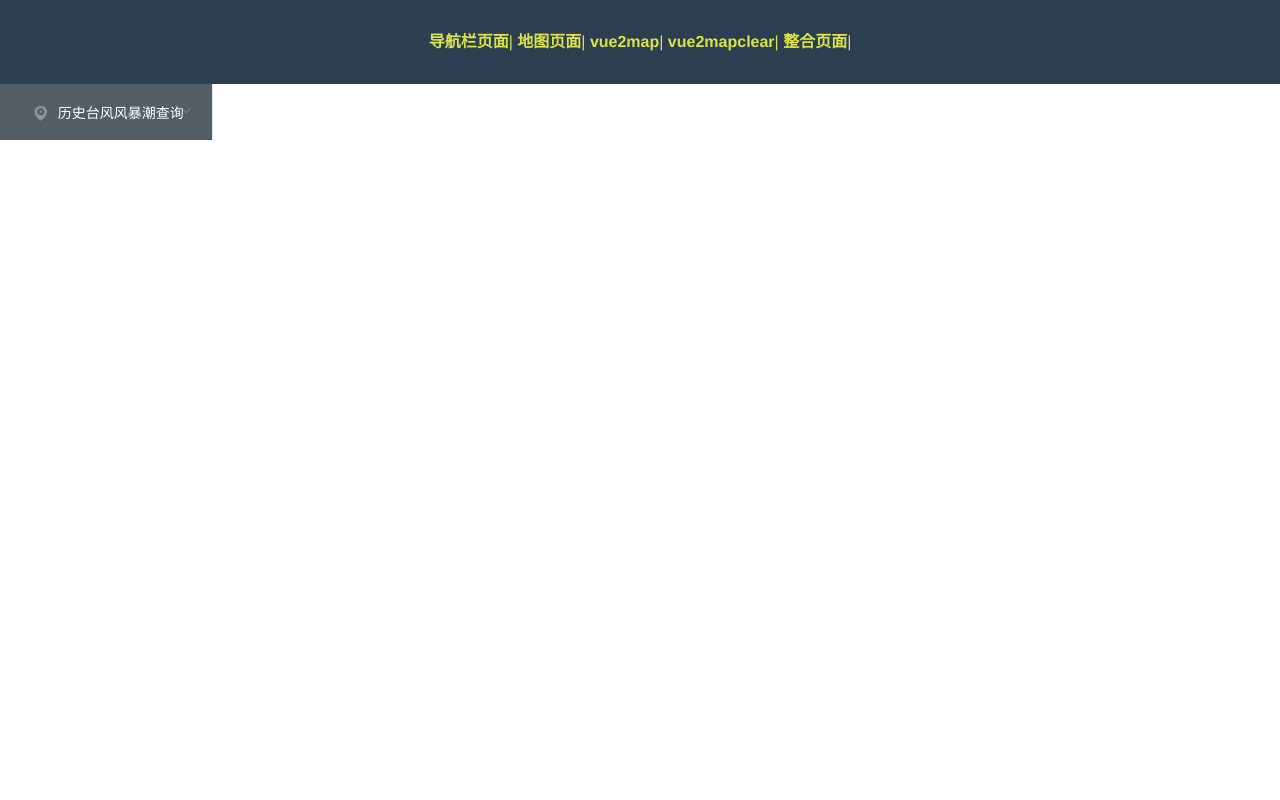
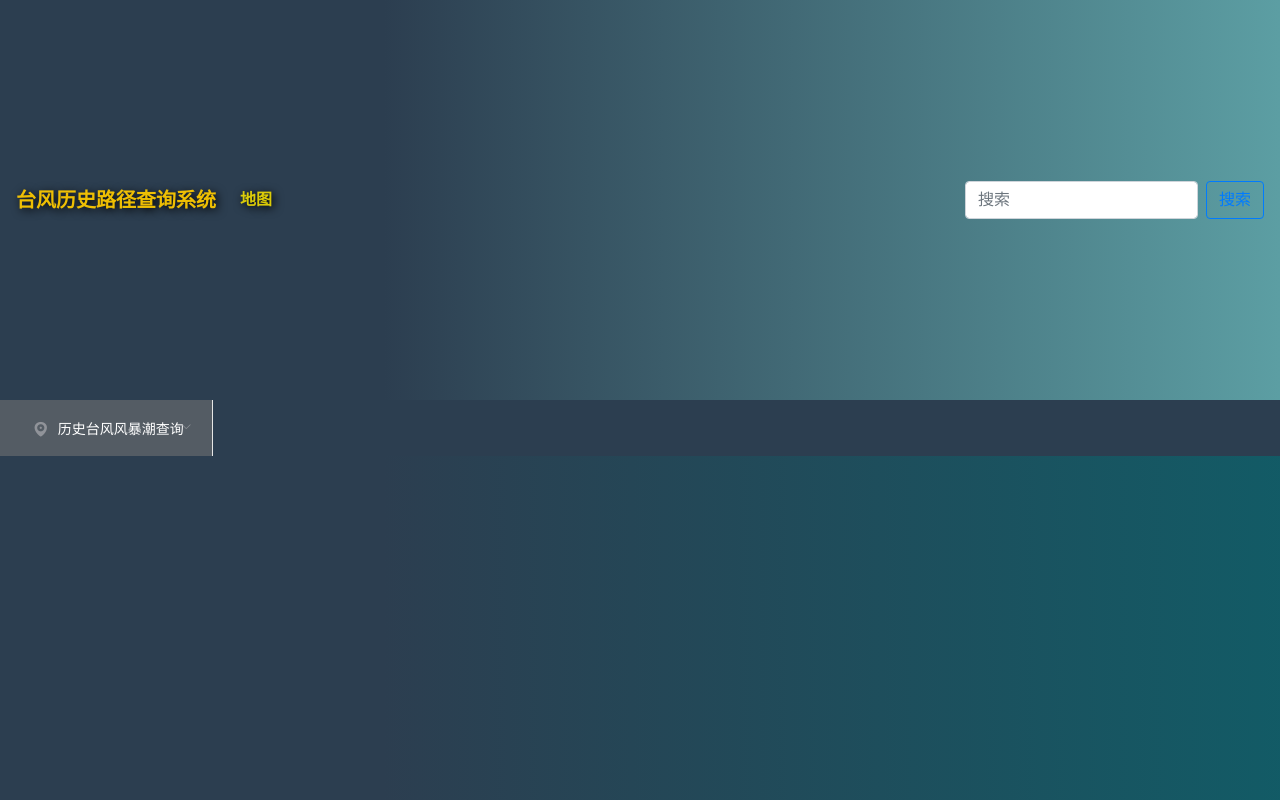
Before and after one commit to evaseemefly/TyphoonSearchSys, a Vue app in the folder webclient/: page /search/conditionByStation in a window 1280 px wide. Built offline with nearby package versions, Linux system fonts and the light colour scheme.

Commit message:
1-前台定稿版 v1

```diff
--- a/webclient/src/App.vue
+++ b/webclient/src/App.vue
@@ -1,18 +1,44 @@
 <template>
   <div id="app">
-    <div id="nav">
-      <!-- <router-link to="/">Home</router-link> |
-      <router-link to="/about">About</router-link>| -->
+    <!-- <div id="my-header"></div> -->
+    <Header></Header>
+    <!-- 测试时需要，注释掉 -->
+    <!-- <div id="nav">
       <router-link to="/index">导航栏页面</router-link>|
       <router-link to="/map">地图页面</router-link>|
       <router-link to="/vue2map">vue2map</router-link>|
       <router-link to="/vue2mapclear">vue2mapclear</router-link>|
       <router-link to="/main">整合页面</router-link>|
-    </div>
+    </div> -->
     <router-view />
+    <!-- <div id="my-footer"></div> -->
+    <Footer></Footer>
   </div>
 </template>
+<script lang="ts">
+import { Component, Prop, Vue } from "vue-property-decorator";
+import Footer from "@/views/footer/footer.vue";
+import Header from "@/views/head/header.vue";
+
+@Component({
+  components: { Footer, Header }
+})
+export default class right_bar extends Vue {}
+</script>
+
 <style scoped>
+/* 顶部及底部预留的空间 */
+/* #my-header {
+  background: red;
+  width: 100%;
+  flex: 1;
+} */
+/* 顶部及底部放在组件中 */
+/* #my-footer {
+  background: green;
+  width: 100%;
+  flex: 1;
+} */
 #app {
   font-family: "Avenir", Helvetica, Arial, sans-serif;
   -webkit-font-smoothing: antialiased;
@@ -20,6 +46,9 @@
   text-align: center;
   color: #dbe347;
   background: #2c3e50;
+  display: flex;
+  min-height: 100vh;
+  flex-direction: column;
 }
 #nav {
   padding: 30px;
--- a/webclient/src/views/content/center_vue2map.vue
+++ b/webclient/src/views/content/center_vue2map.vue
@@ -1,12 +1,29 @@
 <template>
   <div id="mycontent">
-    <l-map ref="basemap" :zoom="zoom" :center="center">
+    <l-map
+      ref="basemap"
+      :zoom="zoom"
+      :center="center"
+    >
       <l-tile-layer :url="url"></l-tile-layer>
       <!-- 台风路径 -->
-      <l-polyline :lat-lngs="polyline.latlngs" :color="polyline.color" :fill=false>
+      <l-polyline
+        :lat-lngs="polyline.latlngs"
+        :color="polyline.color"
+        :fill=false
+      >
       </l-polyline>
       <!-- 台风中心的圆点 -->
-      <l-circle v-for="typhoon in typhoon_list" :key=typhoon.id :lat-lng="typhoon.latlon" :color="typhoon.getColor()" :weight="typhoon.getWeight()" @mouseover="showTyphoonDiv(typhoon)" @mouseout="clearTyphoonDivIcon()" @click="changeTyphoon(typhoon)" />
+      <l-circle
+        v-for="typhoon in typhoon_list"
+        :key=typhoon.id
+        :lat-lng="typhoon.latlon"
+        :color="typhoon.getColor()"
+        :weight="typhoon.getWeight()"
+        @mouseover="showTyphoonDiv(typhoon)"
+        @mouseout="clearTyphoonDivIcon()"
+        @click="changeTyphoon(typhoon)"
+      />
 
       <!-- 方式1 -->
       <!-- <l-marker v-for="station in station_tide_list" :key=station.id :lat-lng="station.latlon">
@@ -23,7 +40,13 @@
 
       <!-- 方式3 -->
       <!-- 海洋站所在位置的marker -->
-      <l-marker v-for="station in station_tide_list" :key=station.id :lat-lng="station.latlon" :icon="icon_marker" @click="openStationDivIcon(station)">
+      <l-marker
+        v-for="station in station_tide_list"
+        :key=station.id
+        :lat-lng="station.latlon"
+        :icon="icon_marker"
+        @click="openStationDivIcon(station)"
+      >
       </l-marker>
 
       <!-- <l-marker v-for="(station,index) in station_tide_list" :key=station.id :lat-lng="station.latlon" :icon="icon_marker" @mouseover="upZIndex(station)"> -->
@@ -57,12 +80,30 @@
       </l-marker> -->
 
       <!-- 海洋站的div以及table样式 -->
-      <l-marker v-for="(station,index) in station_tide_list" :key=station.id :lat-lng="station.latlon" @click="changeStationIndex(index)" @mouseout="upZIndex(station)" :options="icon_div_station_option" :zIndexOffset="getIconStationZIndex(index,station)">
+      <l-marker
+        v-for="(station,index) in station_tide_list"
+        :key=station.id
+        :lat-lng="station.latlon"
+        @click="changeStationIndex(index)"
+        @mouseout="upZIndex(station)"
+        :options="icon_div_station_option"
+        :zIndexOffset="getIconStationZIndex(index,station)"
+      >
         <l-icon :options="icon_div_station_option">
-          <div id="station_form" v-show="index!=select_station_index" class="fade_enter">
-            <table class="table table-bordered" border="1">
+          <div
+            id="station_form"
+            v-show="index!=select_station_index"
+            class="fade_enter"
+          >
+            <table
+              class="table table-bordered"
+              border="1"
+            >
               <tr>
-                <td class="station_name" rowspan="2">{{station.name}}</td>
+                <td
+                  class="station_name"
+                  rowspan="2"
+                >{{station.name}}</td>
                 <td class="surge">{{station.ws}}</td>
                 <td class="surge">{{station.wd}}</td>
               </tr>
@@ -72,7 +113,11 @@
               </tr>
             </table>
           </div>
-          <div id="station_detail" v-show="index==select_station_index" class="card box-shadow">
+          <div
+            id="station_detail"
+            v-show="index==select_station_index"
+            class="card box-shadow"
+          >
             <div class="card-header">{{station.name+index}}</div>
             <div class="card-body">
               <div class="row">
@@ -738,11 +783,14 @@ export default class center_vue2map extends Vue {
   /* height: 600px; */
 
   /* bottom: 0px; */
-  height: 100%;
+
+  /* height: 100%;
   width: 100%;
   left: 200px;
   overflow: hidden;
-  position: absolute;
+  position: absolute; */
+
+  flex: 8;
 }
 #basemap {
   height: 100%;
--- /dev/null
+++ b/webclient/src/views/footer/footer.vue
@@ -0,0 +1,22 @@
+<template>
+  <div id="my-footer">
+
+  </div>
+</template>
+
+<script lang="ts">
+import { Component, Prop, Vue } from "vue-property-decorator";
+
+@Component({})
+export default class footer extends Vue {}
+</script>
+
+<style scoped>
+#my-footer {
+  /* background: green; */
+  /* background: #2c3e50; */
+  background: linear-gradient(to right, #2c3e50 30%, rgba(4, 107, 114, 0.639));
+  width: 100%;
+  flex: 0.5;
+}
+</style>
--- /dev/null
+++ b/webclient/src/views/head/header.vue
@@ -0,0 +1,94 @@
+<template>
+  <div id="my-header">
+    <nav class="navbar navbar-expand-lg navbar-light bg-light">
+      <a
+        class="navbar-brand"
+        href="#"
+      >台风历史路径查询系统</a>
+      <button
+        class="navbar-toggler"
+        type="button"
+        data-toggle="collapse"
+        data-target="#navbarSupportedContent"
+        aria-controls="navbarSupportedContent"
+        aria-expanded="false"
+        aria-label="Toggle navigation"
+      >
+        <span class="navbar-toggler-icon"></span>
+      </button>
+
+      <div
+        class="collapse navbar-collapse"
+        id="navbarSupportedContent"
+      >
+        <ul class="navbar-nav mr-auto">
+          <li class="nav-item active">
+            <a
+              class="nav-link"
+              href="#"
+            >地图 <span class="sr-only">(current)</span></a>
+          </li>
+        </ul>
+        <form class="form-inline my-2 my-lg-0">
+          <input
+            class="form-control mr-sm-2"
+            type="search"
+            placeholder="搜索"
+            aria-label="搜索"
+          >
+          <button
+            class="btn btn-outline-primary my-2 my-sm-0"
+            type="submit"
+          >搜索</button>
+        </form>
+      </div>
+    </nav>
+  </div>
+</template>
+
+<script lang="ts">
+import { Component, Prop, Vue } from "vue-property-decorator";
+
+@Component({})
+export default class header extends Vue {}
+</script>
+
+<style scoped>
+#my-header {
+  /* background: red; */
+  width: 100%;
+  flex: 0.5;
+  background: #2c3e50;
+  display: flex;
+  flex-direction: column;
+}
+
+#my-header .navbar {
+  /* background: linear-gradient(to right, #1a6865, #2c3e50); */
+  background: linear-gradient(to right, #2c3e50 30%, rgba(4, 107, 114, 0.639));
+  /* height: 100%; */
+  flex: 1;
+}
+.navbar-nav li {
+  transition: 0.3s;
+}
+.navbar-brand {
+  color: rgba(254, 203, 0, 0.934) !important;
+  font-weight: bolder;
+  text-shadow: 2px 2px 10px #000;
+}
+.navbar-nav > li > a {
+  color: rgba(254, 233, 0, 0.851) !important;
+  font-weight: bolder;
+  text-shadow: 2px 2px 10px #000;
+}
+.activedli {
+  background: #143b4d;
+  transform: scale(1.1);
+  box-shadow: 0px 1px 2px black;
+}
+.navbar-nav {
+  float: right;
+  margin-right: 200px;
+}
+</style>
--- a/webclient/src/views/index/index_map.vue
+++ b/webclient/src/views/index/index_map.vue
@@ -37,11 +37,13 @@ export default class index_map extends Vue {
 
 <style scoped>
 #index_map {
-  position: fixed;
+  /* position: fixed;
   top: 80px;
   left: 0px;
   right: 0px;
-  bottom: 20px;
+  bottom: 20px; */
+  flex: 12;
+  display: flex;
   background: #2c3e50;
 }
 </style>
--- a/webclient/src/views/member/bar/right_bar.vue
+++ b/webclient/src/views/member/bar/right_bar.vue
@@ -3,7 +3,15 @@
     <!-- 此处使用bt的手风琴效果实现 -->
     <el-col :span="4">
       <!-- <h5>自定义颜色</h5> -->
-      <el-menu default-active="2" class="el-menu-vertical-demo" @open="handleOpen" @close="handleClose" background-color="#545c64" text-color="#fff" active-text-color="#ffd04b">
+      <el-menu
+        default-active="2"
+        class="el-menu-vertical-demo"
+        @open="handleOpen"
+        @close="handleClose"
+        background-color="#545c64"
+        text-color="#fff"
+        active-text-color="#ffd04b"
+      >
         <el-submenu index="1">
 
           <template slot="title">
@@ -11,7 +19,10 @@
             <span>历史台风风暴潮查询</span>
           </template>
           <el-menu-item-group>
-            <el-menu-item index="1-1" @click="is_show_condition_bar=!is_show_condition_bar">条件搜索</el-menu-item>
+            <el-menu-item
+              index="1-1"
+              @click="is_show_condition_bar=!is_show_condition_bar"
+            >条件搜索</el-menu-item>
             <el-menu-item index="1-2">条件搜索2</el-menu-item>
           </el-menu-item-group>
         </el-submenu>
@@ -56,6 +67,8 @@ export default class right_bar extends Vue {
 
 <style scoped>
 #all_left_bar {
-  position: relative;
+  /* position: relative; */
+  order: -1;
+  flex: 1;
 }
 </style>
```
